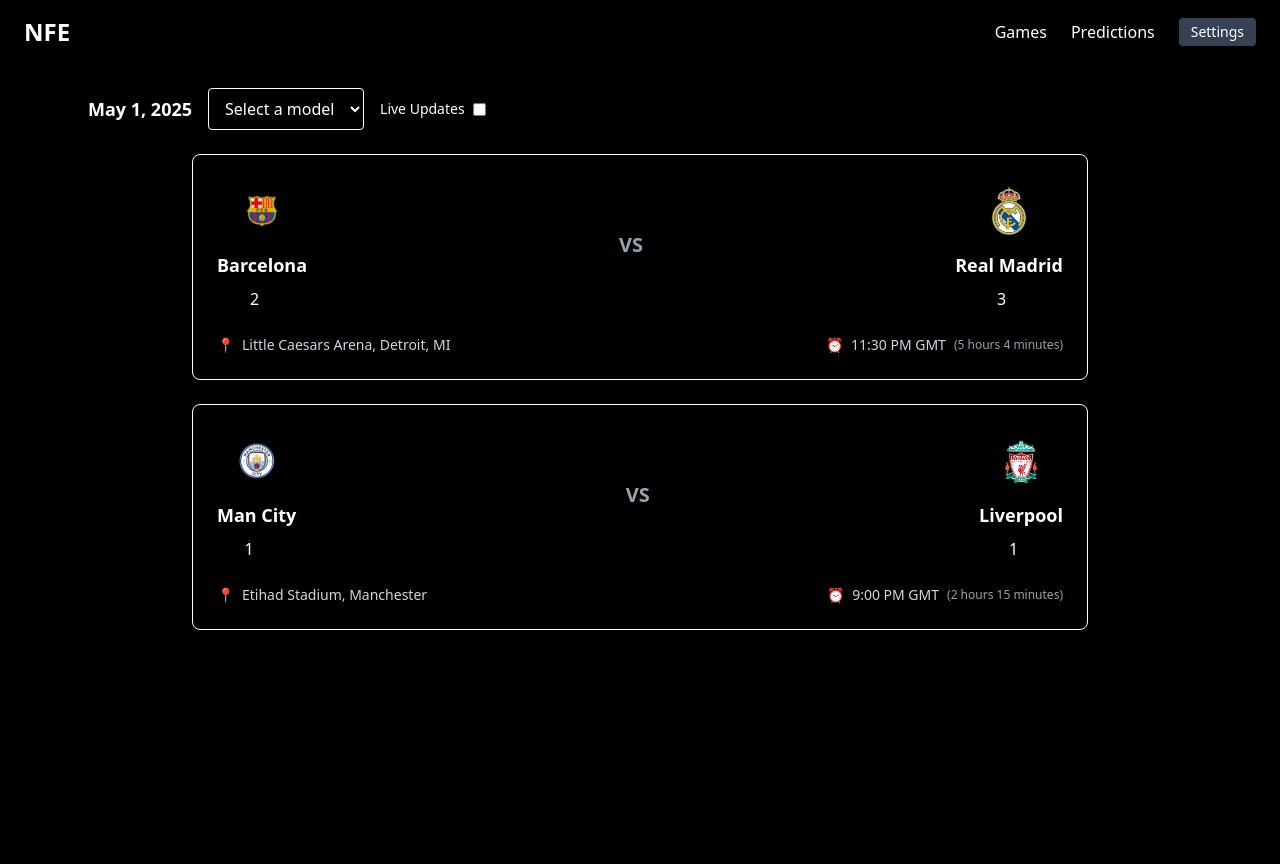
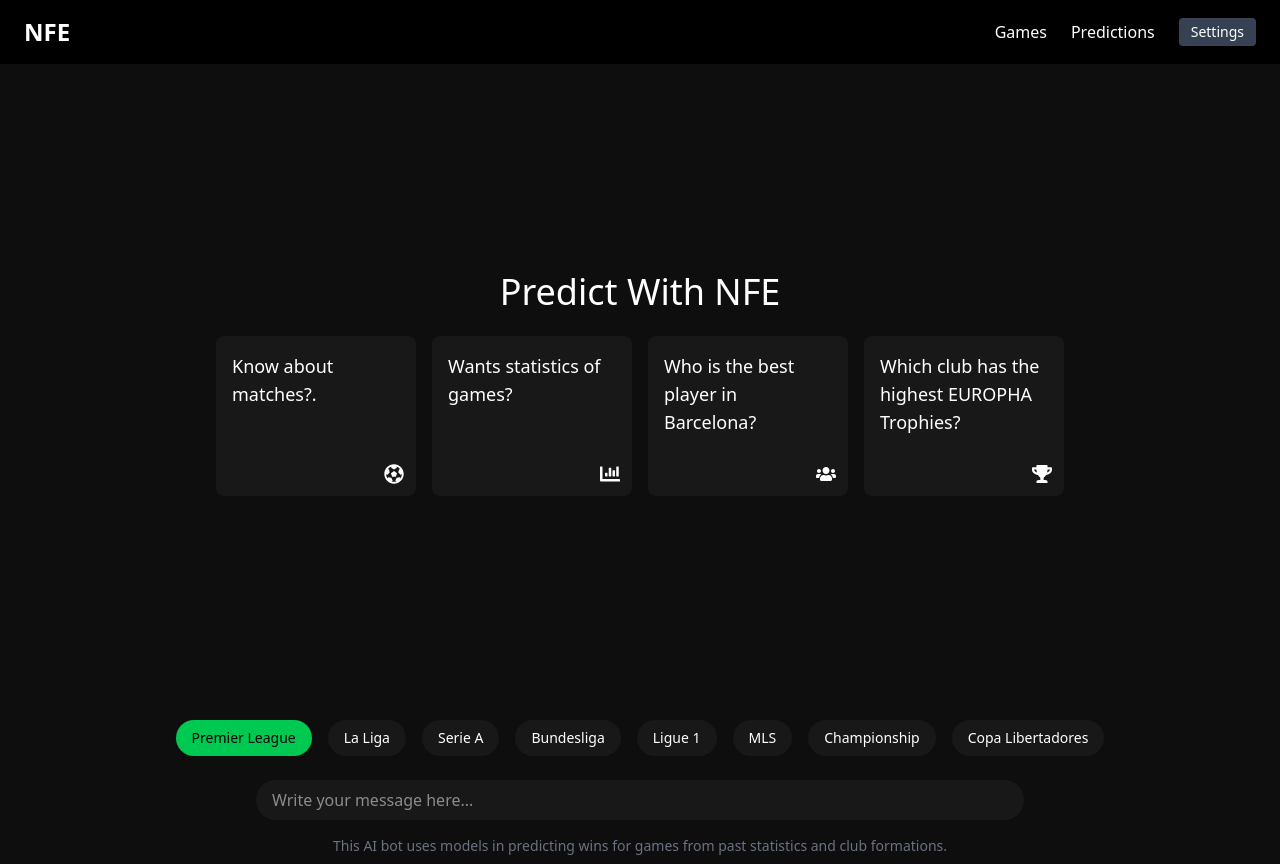
Before and after one commit to Juniorkpabitey/nfe-football-wins-prediction, a React (Vite) app: page /predict in a window 1280 px wide. Built offline with nearby package versions, Linux system fonts and the light colour scheme.

Commit message:
chatbot API setup

```diff
--- a/src/PredictionPage.tsx
+++ b/src/PredictionPage.tsx
@@ -1,56 +1,175 @@
-// pages/PredictionPage.tsx
 import React, { useState } from "react";
-import MatchCard from "./components/MatchCard";
+import { IoSend } from "react-icons/io5";
+import { FaFutbol, FaUsers, FaTrophy, FaChartBar } from "react-icons/fa";
+import { GoogleGenerativeAI } from "@google/generative-ai";
 
-const PredictionPage: React.FC = () => {
-  const [liveUpdates, setLiveUpdates] = useState(false);
+const footballLeagues = [
+  "Premier League",
+  "La Liga",
+  "Serie A",
+  "Bundesliga",
+  "Ligue 1",
+  "MLS",
+  "Championship",
+  "Copa Libertadores",
+];
 
-  const matches = [
-    {
-      teamA: { name: "Barcelona", logo: "/barcelona.png", initialScore: 2 },
-      teamB: { name: "Real Madrid", logo: "/Madrid.png", initialScore: 3 },
-      location: "Little Caesars Arena, Detroit, MI",
-      time: "11:30 PM GMT",
-      countdown: "5 hours 4 minutes",
-    },
-    {
-      teamA: { name: "Man City", logo: "/man-city.png", initialScore: 1 },
-      teamB: { name: "Liverpool", logo: "/liverpool.png", initialScore: 1 },
-      location: "Etihad Stadium, Manchester",
-      time: "9:00 PM GMT",
-      countdown: "2 hours 15 minutes",
-    },
-  ];
+// System Prompt - guides AI behavior
+const SYSTEM_PROMPT = `You are a football prediction assistant AI. You analyze past statistics, club formations, and league information to help users make educated predictions about football matches. Respond with accurate, brief, and insightful information. Always ensure your data reflects recent football trends and player/team performances.`;
+
+const PredictionPage = () => {
+  const [message, setMessage] = useState("");
+  const [isResponseScreen, setIsResponseScreen] = useState(false);
+  const [messages, setMessages] = useState([]);
+  const [selectedLeague, setSelectedLeague] = useState(footballLeagues[0]);
+
+  const hitRequest = () => {
+    if (message) {
+      generateResponse(`${selectedLeague}: ${message}`);
+    } else {
+      alert("You must write something!");
+    }
+  };
+
+  const generateResponse = async (userMsg) => {
+    if (!userMsg) return;
+
+    try {
+      const genAI = new GoogleGenerativeAI("API_KEY");
+      const model = genAI.getGenerativeModel({ model: "gemini-1.5-flash" });
+
+      const chat = model.startChat({
+        history: [
+          {
+            role: "system",
+            parts: [{ text: SYSTEM_PROMPT }],
+          },
+        ],
+      });
+
+      const result = await chat.sendMessage(userMsg);
+
+      const newMessages = [
+        ...messages,
+        { type: "userMsg", text: userMsg },
+        { type: "responseMsg", text: result.response.text() },
+      ];
+
+      setMessages(newMessages);
+      setIsResponseScreen(true);
+      setMessage("");
+    } catch (error) {
+      alert("Failed to generate prediction. Please check your API key or try again later.");
+      console.error("Prediction error:", error);
+    }
+  };
+
+  const newChat = () => {
+    setIsResponseScreen(false);
+    setMessages([]);
+  };
 
   return (
-    <div className="min-h-screen bg-black text-white px-22 py-6">
-      {/* Header Controls */}
-      <div className="flex flex-col md:flex-row items-start md:items-center gap-4 mb-6">
-        <h2 className="text-lg font-semibold">May 1, 2025</h2>
+    <div className="w-screen min-h-screen bg-[#0E0E0E] text-white overflow-x-hidden">
+      {isResponseScreen ? (
+        <div className="h-[80vh]">
+          <div className="flex items-center justify-between px-[300px] pt-6">
+            <h2 className="text-2xl">Predict With NFE</h2>
+            <button
+              onClick={newChat}
+              className="bg-[#181818] px-5 py-2 text-sm rounded-full"
+            >
+              New Chat
+            </button>
+          </div>
 
-        <div className="flex flex-wrap items-center gap-4">
-          <select className="bg-black text-white px-3 py-2 rounded border border-white">
-            <option>Select a model</option>
-            <option>Model A</option>
-            <option>Model B</option>
-          </select>
+          <div className="flex flex-col pt-8 px-[300px]">
+            {messages.map((msg, index) => (
+              <div
+                key={index}
+                className={`bg-[#181818] text-white p-4 rounded-[30px] my-2 max-w-[60vw] min-w-[20vw] ${
+                  msg.type === "userMsg" ? "self-end" : "self-start"
+                }`}
+              >
+                {msg.text}
+              </div>
+            ))}
+          </div>
+        </div>
+      ) : (
+        <div className="h-[80vh] flex flex-col items-center justify-center">
+          <h1 className="text-4xl mb-6">Predict With NFE</h1>
+          <div className="flex gap-4">
+            {[
+              {
+                icon: <FaFutbol />,
+                text: "Know about matches?.",
+              },
+              {
+                icon: <FaChartBar />,
+                text: "Wants statistics of games?",
+              },
+              {
+                icon: <FaUsers />,
+                text: "Who is the best player in Barcelona?",
+              },
+              {
+                icon: <FaTrophy />,
+                text: "Which club has the highest EUROPHA Trophies?",
+              },
+            ].map((item, i) => (
+              <div
+                key={i}
+                className="bg-[#181818] p-4 min-h-[20vh] w-[200px] rounded-lg relative hover:bg-[#201f1f] transition-all cursor-pointer"
+              >
+                <p className="text-lg whitespace-pre-wrap">{item.text}</p>
+                <span className="absolute bottom-3 right-3 text-xl">
+                  {item.icon}
+                </span>
+              </div>
+            ))}
+          </div>
+        </div>
+      )}
 
-          <label className="flex items-center space-x-2 text-sm">
-            <span>Live Updates</span>
-            <input
-              type="checkbox"
-              checked={liveUpdates}
-              onChange={() => setLiveUpdates(!liveUpdates)}
-              className="accent-white"
-            />
-          </label>
-        </div>
+      {/* Tabs for Football Leagues */}
+      <div className="w-full mt-4 flex justify-center flex-wrap gap-4 px-4">
+        {footballLeagues.map((league) => (
+          <button
+            key={league}
+            onClick={() => setSelectedLeague(league)}
+            className={`px-4 py-2 text-sm rounded-full ${
+              selectedLeague === league
+                ? "bg-green-500 text-black"
+                : "bg-[#181818] hover:bg-[#262626] text-white"
+            }`}
+          >
+            {league}
+          </button>
+        ))}
       </div>
 
-      {/* Match Cards */}
-      {matches.map((match, index) => (
-        <MatchCard key={index} {...match} />
-      ))}
+      {/* Input Box */}
+      <div className="flex flex-col items-center mt-6 w-full">
+        <div className="w-[60%] bg-[#181818] flex items-center py-2 px-4 rounded-full">
+          <input
+            value={message}
+            onChange={(e) => setMessage(e.target.value)}
+            type="text"
+            placeholder="Write your message here..."
+            className="bg-transparent flex-1 outline-none text-white"
+          />
+          {message && (
+            <IoSend
+              className="text-green-500 text-xl cursor-pointer ml-2"
+              onClick={hitRequest}
+            />
+          )}
+        </div>
+        <p className="text-gray-500 text-sm mt-4 text-center">
+          This AI bot uses models in predicting wins for games from past statistics and club formations.
+        </p>
+      </div>
     </div>
   );
 };
```
